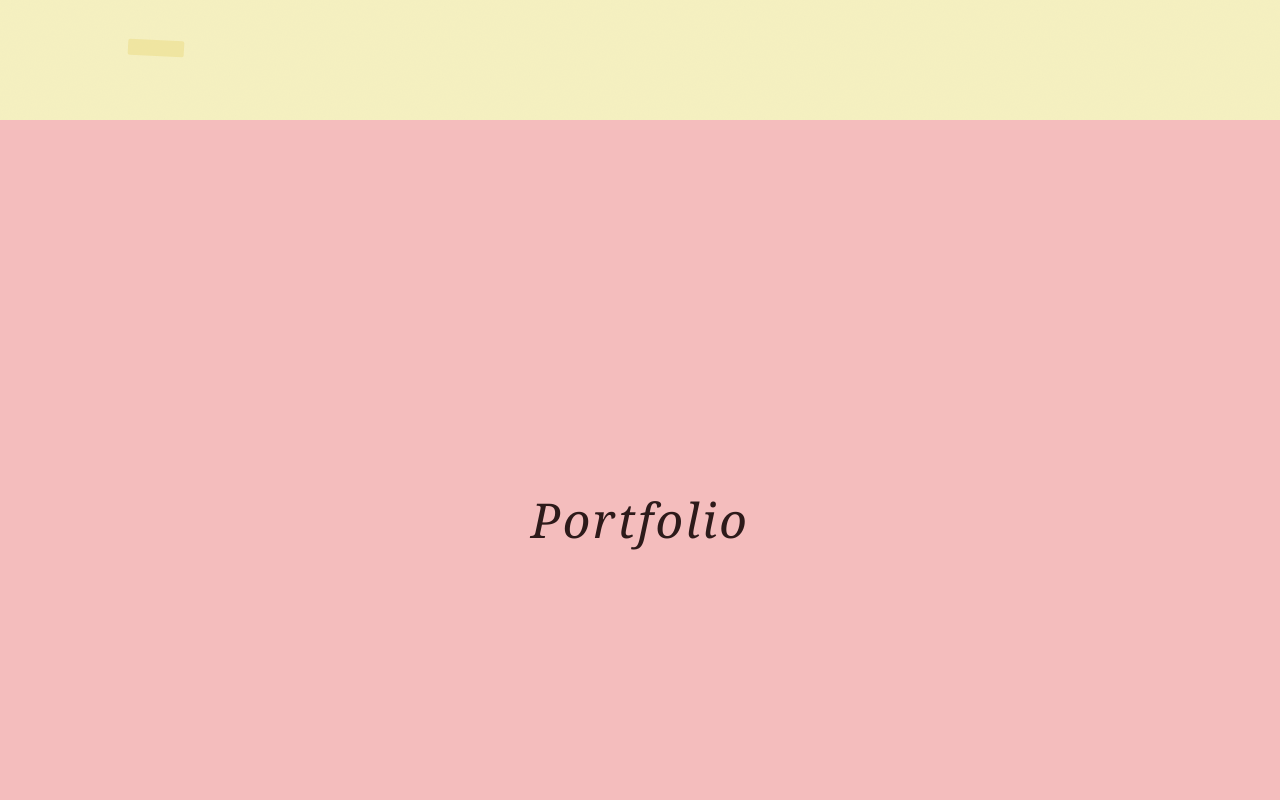
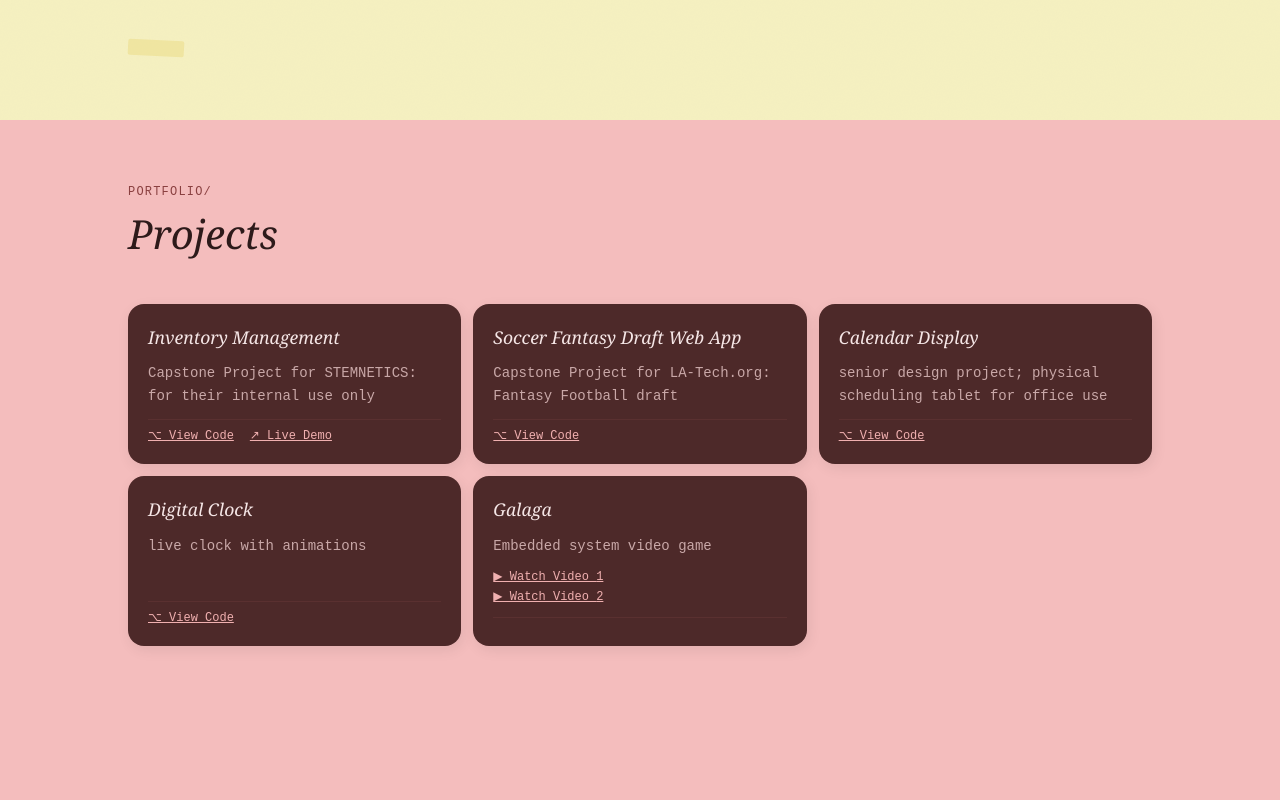
Before and after one commit to Ruby-Franco/website, a Next.js app: page / in a window 1280 px wide. Shown: the part 1480-2280 px from the top of the page. Built offline with nearby package versions, Linux system fonts and the light colour scheme.

Commit message:
updated portfolio section

```diff
--- a/src/app/components/projects.js
+++ b/src/app/components/projects.js
@@ -41,44 +41,116 @@ const projects =  [
     }
 ]
 
-
-
 export default function ProjectSection() {
     return (
-      <section id="projects" className="min-h-screen bg-gray-900 text-white p-10">
-        <h2 className="text-4xl font-bold"> projects</h2>
+       <section
+      id="portfolio"
+      className="w-full min-h-screen py-16 px-6"
+      style={{ background: "#f4bdbd" }}
+    >
+      <div className="max-w-5xl mx-auto">
 
-        <div className="grid md:grid-cols-2 lg:grid-cols-3 gap-8">
-            {projects.map((project, index) => (<div key={index} className="bg-gray-800 p-4 rounded-lg shadow-lg">
+        {/* Header */}
+        <div className="mb-10">
+          <p
+            className="text-xs uppercase tracking-widest mb-1"
+            style={{ color: "#8a4040", fontFamily: "monospace" }}
+          >
+            portfolio/
+          </p>
+          <h2
+            style={{
+              fontFamily: "'Georgia', serif",
+              fontStyle: "italic",
+              fontSize: "2.5rem",
+              color: "#2d1a1a",
+            }}
+          >
+            Projects
+          </h2>
+        </div>
 
-            <h3 className="text-xl font-semibold mt-4">     {project.title}  </h3>
-            <p className="text-gray-300 text-sm mt-2">      {project.description} </p>
+        {/* Grid */}
+        <div className="grid grid-cols-1 sm:grid-cols-2 lg:grid-cols-3 gap-3">
+          {projects.map((project, index) => (
+            <div
+              key={index}
+              className="rounded-2xl p-5 flex flex-col gap-3"
+              style={{ boxShadow: "2px 4px 14px rgba(0,0,0,0.08)", background: "#4d2929ff" }}
+            >
+              {/* Title */}
+              <h3
+                style={{
+                  fontFamily: "'Georgia', serif",
+                  fontStyle: "italic",
+                  fontSize: "1.1rem",
+                  color: "#f5e6e6",
+                }}
+              >
+                {project.title}
+              </h3>
 
-            <div className="mt-4">
-              {project.videos?.map((video, vidIndex) => (
+              {/* Description */}
+              <p
+                className="text-sm flex-1"
+                style={{
+                  fontFamily: "monospace",
+                  color: "#c9a8a8",
+                  lineHeight: "1.6",
+                }}
+              >
+                {project.description}
+              </p>
+
+              {/* Videos */}
+              {project.videos?.length > 0 && (
+                <div className="flex flex-col gap-1">
+                  {project.videos.map((video, vidIndex) => (
                     <a
                       key={vidIndex}
                       href={video}
                       target="_blank"
                       rel="noopener noreferrer"
-                  className="block text-blue-400 underline hover:text-blue-500 mt-2">
-                  Watch Video {vidIndex + 1}
+                      className="text-xs underline"
+                      style={{ color: "#f0b0b0", fontFamily: "monospace" }}
+                    >
+                      ▶ Watch Video {vidIndex + 1}
                     </a>
-              )) }
+                  ))}
                 </div>
+              )}
 
+              {/* Links */}
+              <div
+                className="flex gap-4 mt-auto pt-2 border-t"
+                style={{ borderColor: "#5a3030" }}
+              >
                 {project.repo ? (
-                <a href={project.repo} target="_blank" rel="noopener noreferrer" className="text-blue-200 underline ml-4">
-                  View Code
+                  <a
+                    href={project.repo}
+                    target="_blank"
+                    rel="noopener noreferrer"
+                    className="text-xs underline"
+                    style={{ color: "#f0b0b0", fontFamily: "monospace" }}
+                  >
+                    ⌥ View Code
                   </a>
                 ) : null}
                 {project.demo ? (
-              <a href={project.demo} target="_blank" rel="noopener noreferrer" className="text-green-400 underline ml-4">
-                Live Demo
+                  <a
+                    href={project.demo}
+                    target="_blank"
+                    rel="noopener noreferrer"
+                    className="text-xs underline"
+                    style={{ color: "#f0b0b0", fontFamily: "monospace" }}
+                  >
+                    ↗ Live Demo
                   </a>
                 ) : null}
-            </div>))}
-
+              </div>
+            </div>
+          ))}
+        </div>
       </div>
     </section>
   );
--- a/src/app/components/sections.js
+++ b/src/app/components/sections.js
@@ -1,7 +1,7 @@
 import AboutMe from "./aboutme";
+import ProjectSection from "./projects";
 
 const sections = [
-  { id: "portfolio",  label: "Portfolio",      color: "#f4bdbdff" },
   { id: "blog",       label: "Blog",           color: "#2d1a1a", labelColor: "#f5f0eb" },
   { id: "opensource", label: "Open Source",    color: "#aeb770ff" },
 ];
@@ -11,7 +11,7 @@ export default function Sections() {
     <>
 
         <AboutMe/>
-
+        <ProjectSection/>
       {sections.map((section) => (
         <section
           key={section.id}
```
Lines whose indentation alone changed are shown as unchanged.
